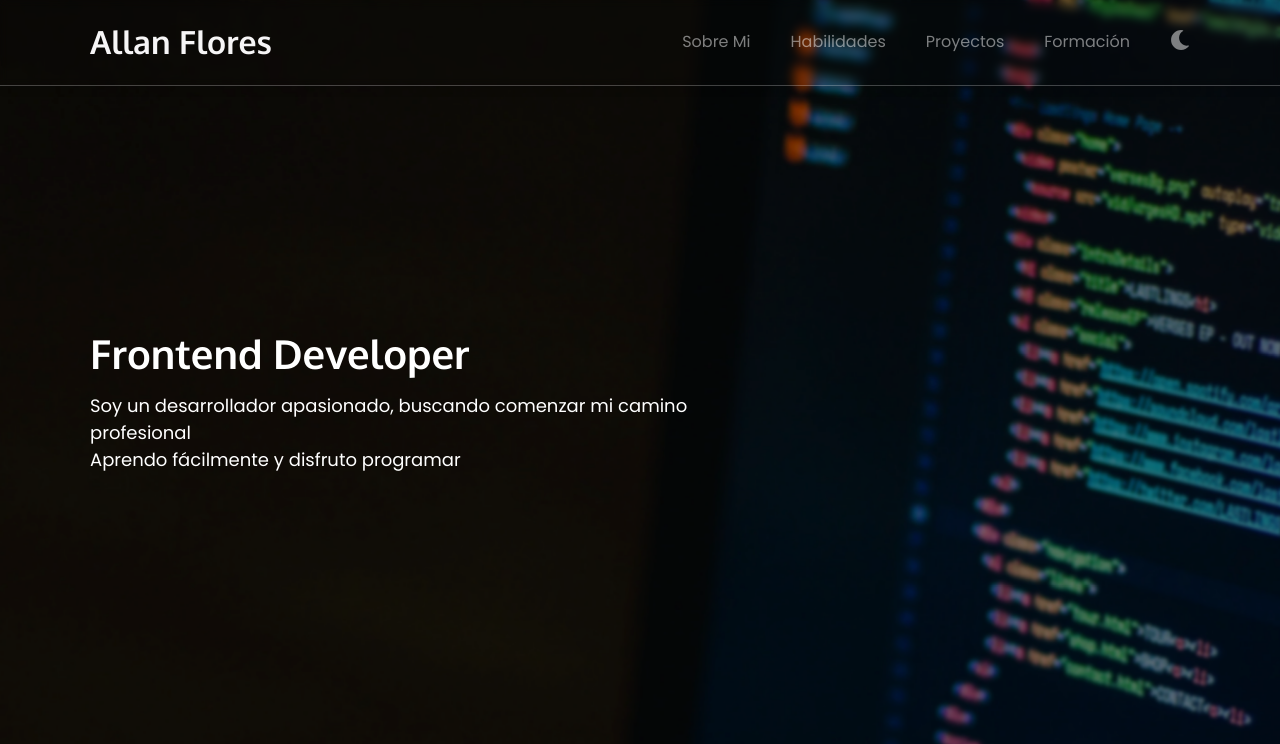
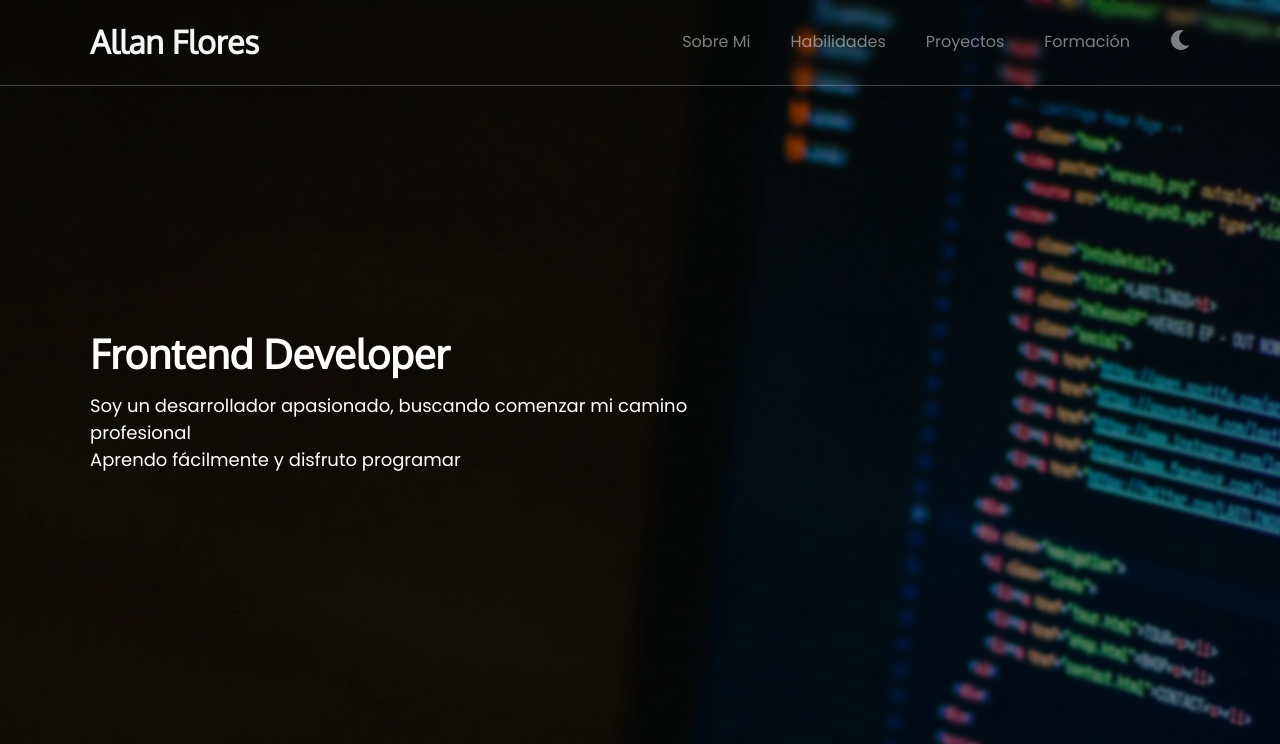
Before and after one commit to AllanDev15/Portfolio, a website: page public/index.html in a window 1280 px wide. Shown: the top 744 px of the page. Drawn offline with Linux system fonts and the light colour scheme.

Commit message:
change the fonts load link from scss to html file
Add preload css file too

```diff
--- a/public/index.html
+++ b/public/index.html
@@ -6,6 +6,11 @@
   <meta http-equiv="X-UA-Compatible" content="IE=edge">
   <meta name="viewport" content="width=device-width, initial-scale=1.0">
   <title>Allan Flores</title>
+  <link rel="preconnect" href="https://fonts.googleapis.com">
+  <link rel="preconnect" href="https://fonts.gstatic.com" crossorigin>
+  <link href="https://fonts.googleapis.com/css2?family=Oxygen&family=Poppins:wght@400;600&display=swap"
+    rel="stylesheet">
+  <link rel="preload" href="css/main.css" as="style">
   <link rel="stylesheet" href="css/main.css">
 </head>
 
--- a/src/scss/main.scss
+++ b/src/scss/main.scss
@@ -1,5 +1,4 @@
 @import 'normalize';
-@import url('https://fonts.googleapis.com/css2?family=Oxygen:wght@400;700&family=Poppins:wght@400;600&display=swap');
 @import 'variables';
 @import 'globals';
 
```
Also changed, not shown: public/css/main.css, 1 other file.
